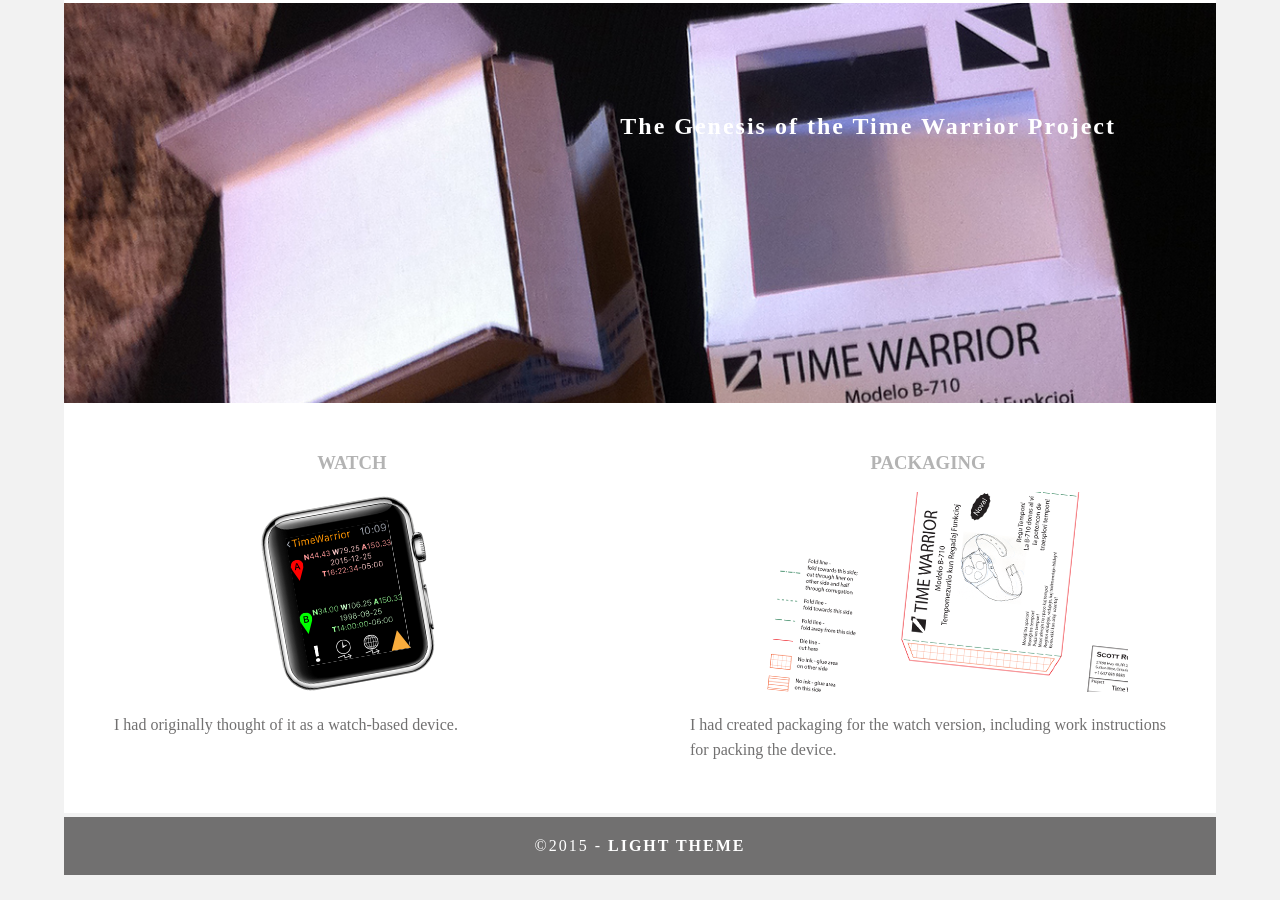
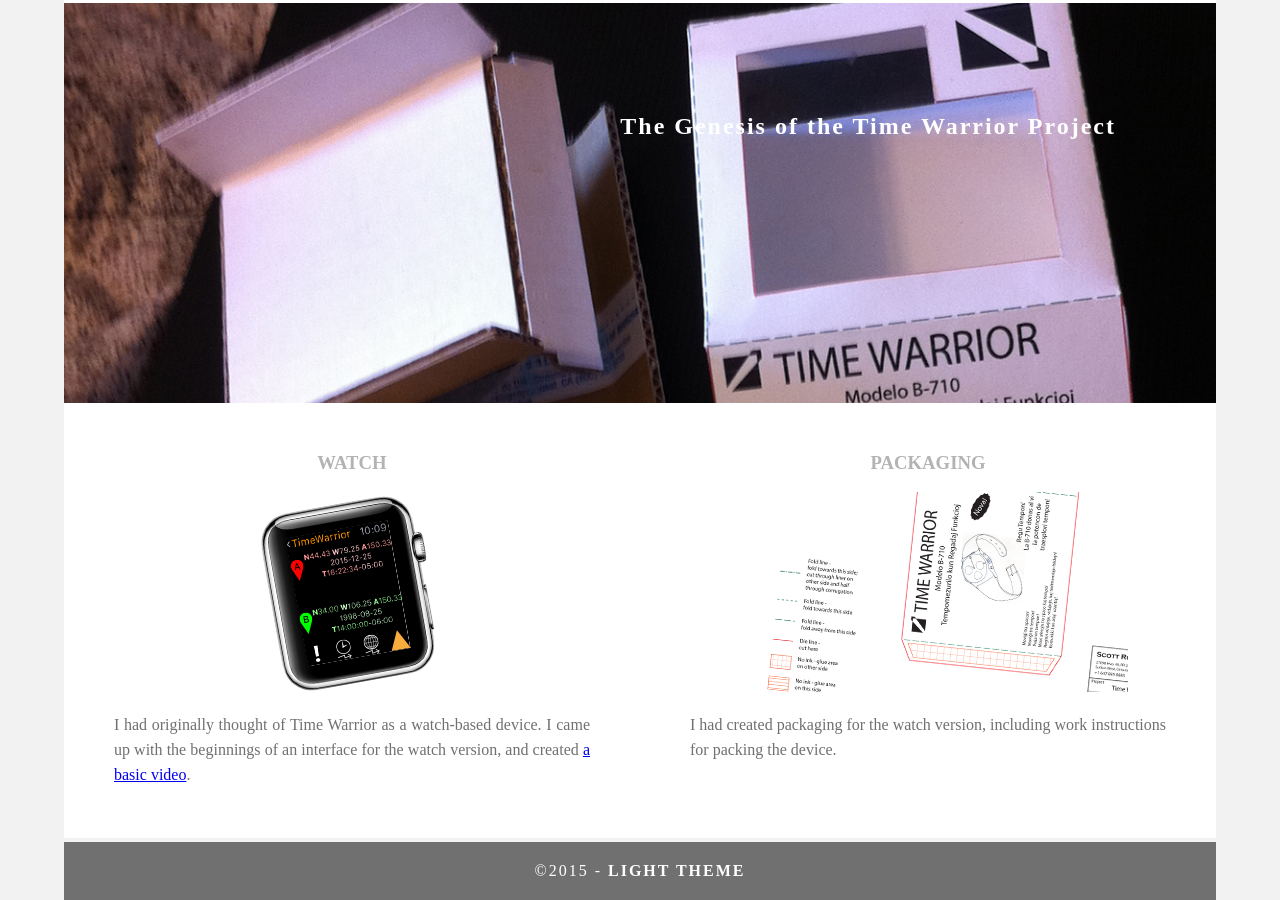
Before and after one commit to Komiksulo/timewarrior, a plain HTML site: page index.html in a window 1280 px wide. Shown: the part 548-1448 px from the top of the page. Before the commit the page ends 1423 px from the top, so only its background shows below. Drawn offline with Linux system fonts and the light colour scheme.

Commit message:
Replaced banner image; imported adjustments to TW index page.

```diff
--- a/index.html
+++ b/index.html
@@ -75,7 +75,7 @@
     <article class="footer_column">
       <h3>WATCH</h3>
       <img src="images/42mm_test2_200x400.png" alt="" width="400" height="200" class="cards"/>
-      <p>I had originally thought of it as a watch-based device.</p>
+      <p>I had originally thought of Time Warrior as a watch-based device. I came up with the beginnings of an interface for the watch version, and created <a href="https://youtu.be/qiLJn5sNXoM">a basic video</a>.</p>
     </article>
     <article class="footer_column">
       <h3>PACKAGING</h3>
```
Also changed, not shown: 1 other file.
